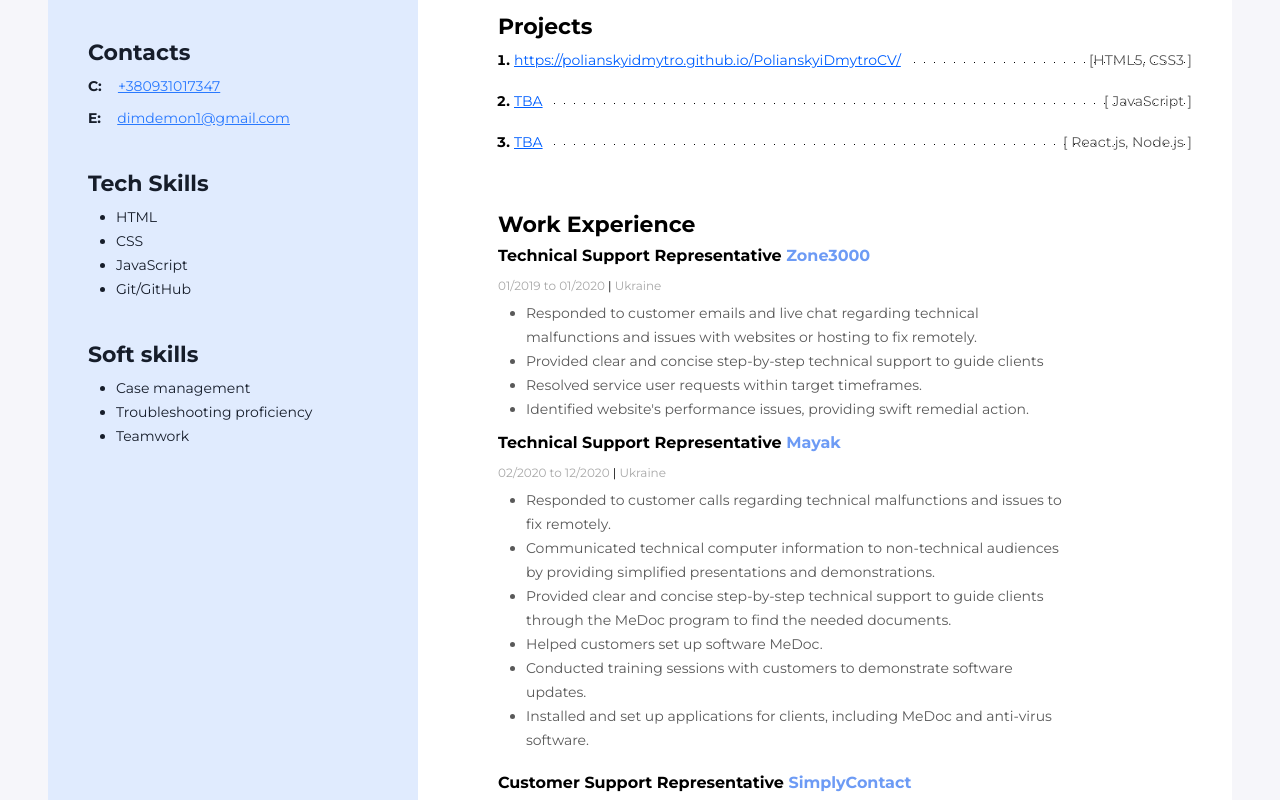
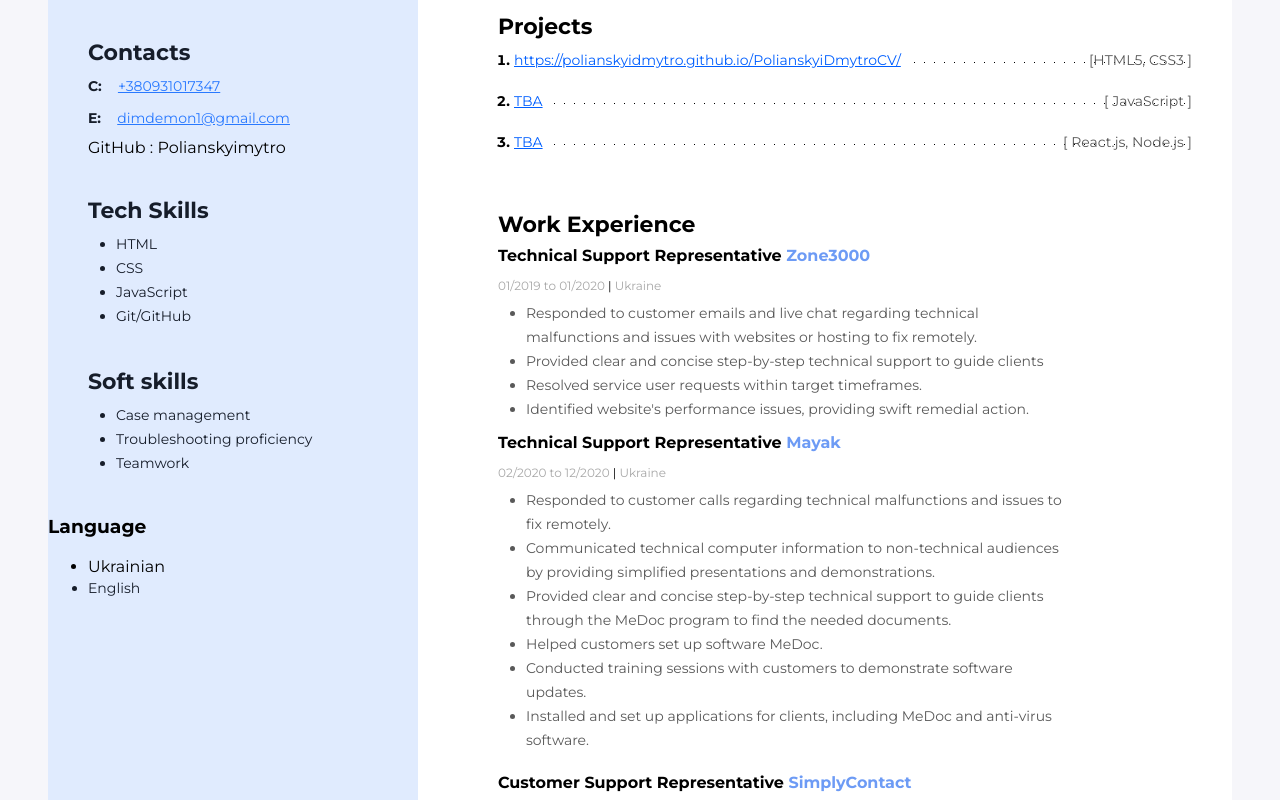
Before and after one commit to PolianskyiDmytro/PolianskyiDmytroCV, a plain HTML site: page index.html in a window 1280 px wide. Shown: the part 463-1263 px from the top of the page. Drawn offline with Linux system fonts and the light colour scheme.

Commit message:
add some information

```diff
--- a/index.html
+++ b/index.html
@@ -254,6 +254,9 @@
                 >dimdemon1@gmail.com</a
               >
             </p>
+            <p class="contacts-item">
+              GitHub : Polianskyimytro
+            </p>
           </div>
           <!-- Tech skills -->
           <div class="skills-container">
@@ -275,6 +278,14 @@
             </ul>
           </div>
         </div>
+        <!-- Language -->
+        <div class="language" >
+          <h3 class="language-title">Language</h3>
+          <ul class="language">
+            <li class="language-list-item">Ukrainian</li>
+            <li class="skills-list-item">English</li>
+          </ul>
+        </div>
       </aside>
     </div>
   </body>
```
